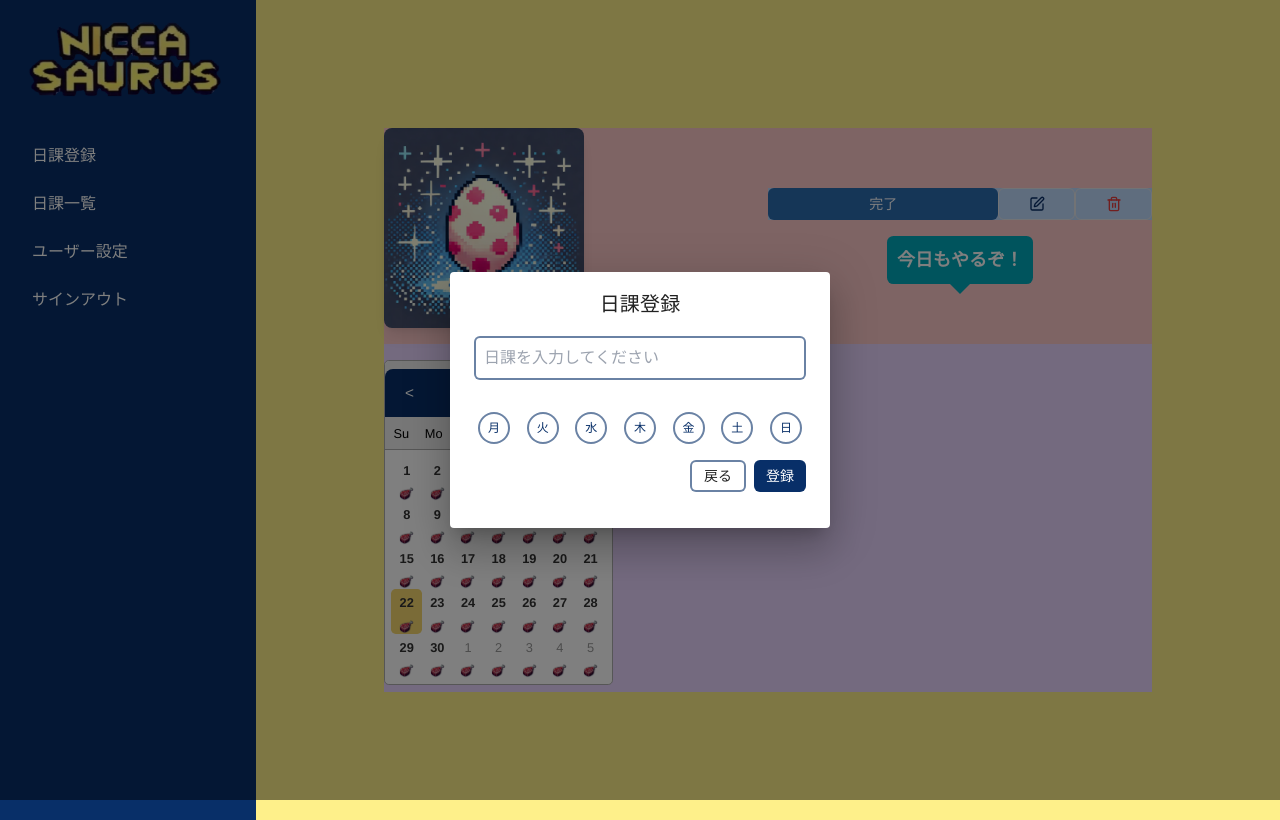
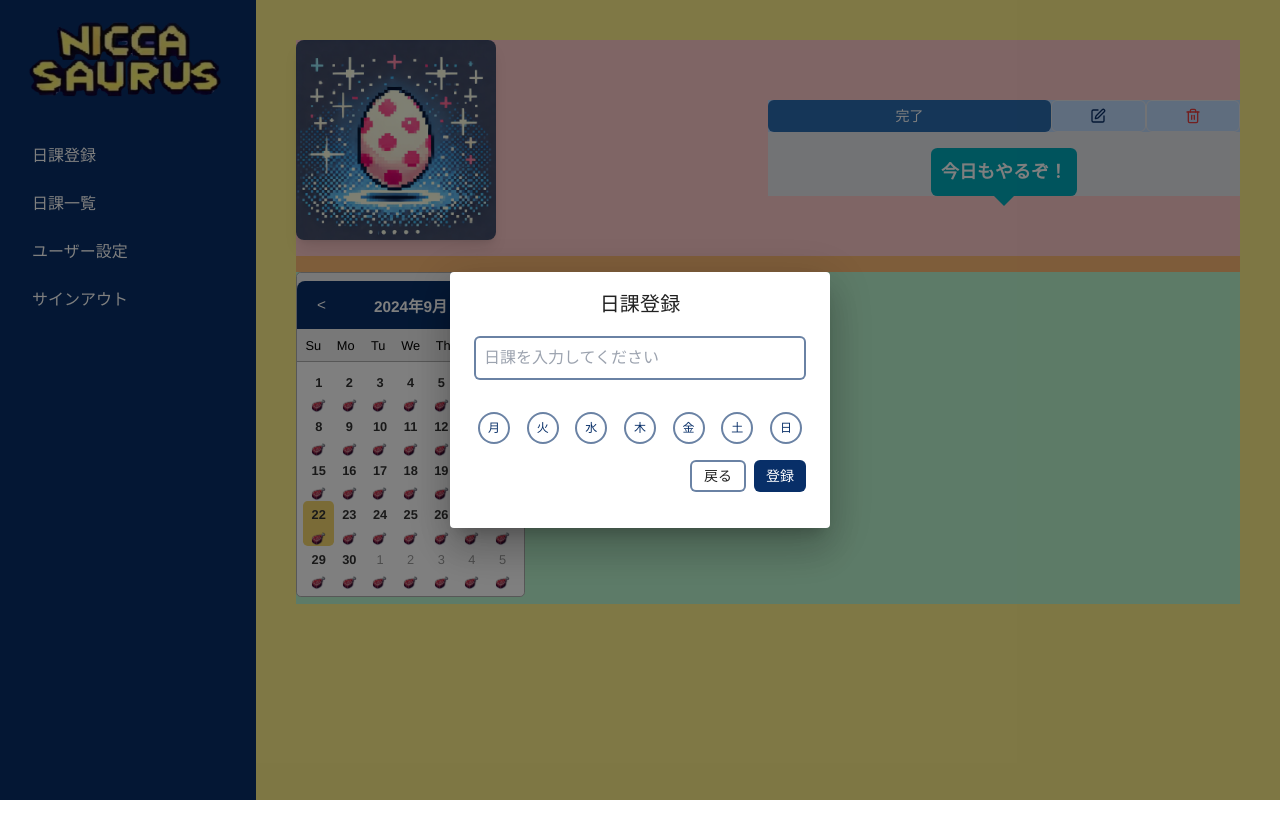
Before and after one commit to masuim/nicca-saurus, a Next.js app: page / in a window 1280 px wide. Built offline with nearby package versions, Linux system fonts and the light colour scheme; no server answers; the database is empty; sample sign-in values are in the browser's storage; a web font is replaced by a local one.

Commit message:
WIP |  mainCOntentsのレイアウト調整

```diff
--- a/src/components/main-contents.tsx
+++ b/src/components/main-contents.tsx
@@ -44,15 +44,14 @@ export const MainContents = ({
   };
 
   return (
-    <main className="xs:p-10 flex-1 items-center bg-yellow-200 p-10 md:p-20 lg:p-32">
+    <main className="flex-1 items-center bg-yellow-200 p-10">
       <div className="xs:flex-row xs:flex-wrap xs:justify-center flex flex-col items-center bg-orange-300">
-        <div className="xs:flex-row xs:flex-wrap xs:justify-center flex w-full flex-col items-center bg-purple-200">
         <div className="xs:w-full xs:flex-row xs:flex-wrap xs:justify-center flex flex-col items-center bg-red-200">
           <SaurusImage
             saurusType={activeNicca?.saurusType ?? 'brachiosaurus'}
             className="xs:w-1/2"
           />
-            <div className="xs:mt-0 xs:w-1/2 xs:flex-row xs:flex-wrap xs:justify-center flex flex-col items-center bg-red-200">
+          <div className="xs:mt-0 xs:w-1/2 xs:flex-row xs:flex-wrap xs:justify-center flex flex-col items-center bg-gray-200">
             <div className="flex w-full bg-blue-200">
               {/* TODO: それぞれのボタンのmax-widthを設定する */}
               <CompleteButton className="xs:w-3/5" />
@@ -62,10 +61,7 @@ export const MainContents = ({
             <NiccaMessage className="xs:mt-4 mt-4" />
           </div>
         </div>
-          <div className="xs:mt-4 w-full">
-            <CustomCalendar className="xs:w-full" />
-          </div>
-        </div>
+        <CustomCalendar className="xs: mt-4 w-full bg-green-200" />
       </div>
       {isRegisterModalOpen && (
         <NiccaRegisterModal
```
Lines whose indentation alone changed are shown as unchanged.
